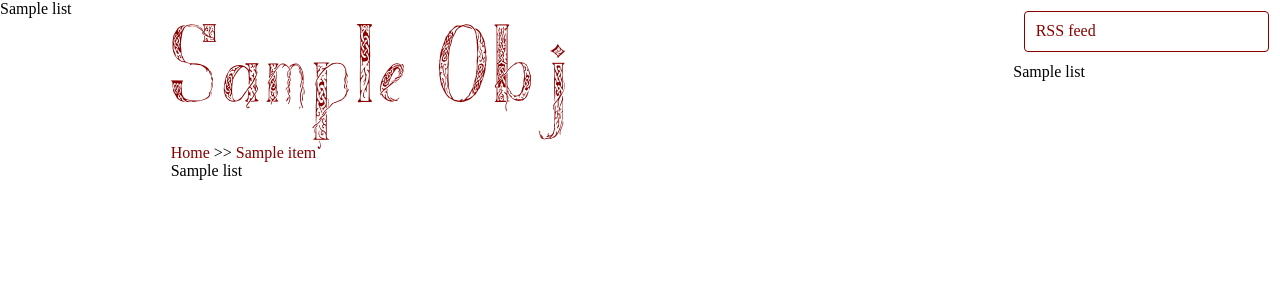
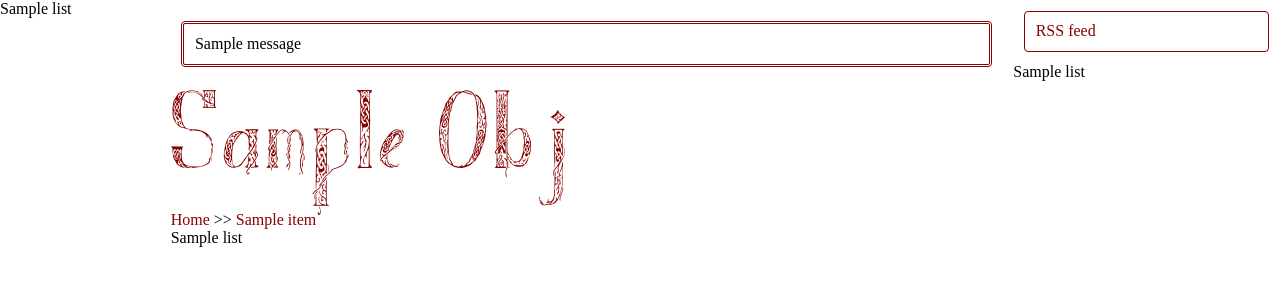
Before and after one commit to redhog/redhogorg, a Django app: template appomatic_redhogorg_data/templates/appomatic_renderable/models/Tag/page.html in a window 1280 px wide. Shown: the top 300 px of the page. Run offline with Django 3.2, Linux system fonts and the light colour scheme; the template is opened without the code that fills it: most values are stand-ins (such as "Sample title", 1, 10 or a date in 2020); one stand-in notice (Sample message) is shown; style sheets or scripts are compiled from the project's sources; some libraries are stand-ins or nearby versions.

Commit message:
Support messages

```diff
--- a/appomatic_redhogorg_data/static/appomatic_redhogorg_data/style.less
+++ b/appomatic_redhogorg_data/static/appomatic_redhogorg_data/style.less
@@ -427,3 +427,9 @@ h1, h2, h3, h4, h5 {
     right: 0;
   }
 }
+
+.messages {
+  div {
+    .box;
+  }
+}
--- a/appomatic_websitebase/templates/base.html
+++ b/appomatic_websitebase/templates/base.html
@@ -33,6 +33,13 @@
         {% endblock %}
       </div>
       <div class="center">
+        {% if messages %}
+          <div class="messages">
+            {% for message in messages %}
+              <div{% if message.tags %} class="{{ message.tags }}"{% endif %}>{{ message }}</div>
+            {% endfor %}
+          </div>
+        {% endif %}
         <div class="content_title">
           {% block content_title %}{% endblock %}
         </div>
```
